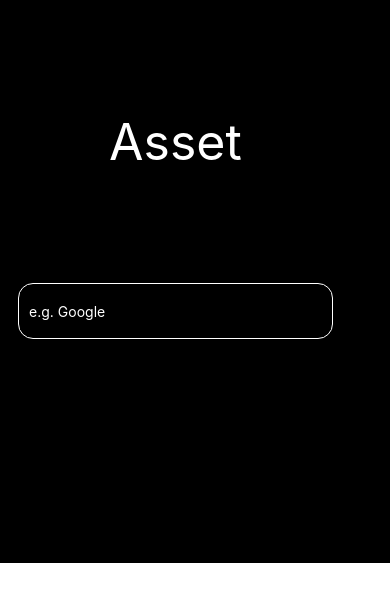
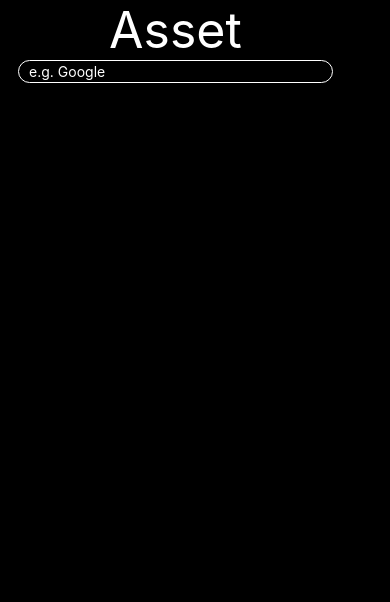
Before and after one commit to AlessandroGenerale17/E-Wallet, a React Native app: screen /AddAsset in a window 390 px wide. Shown: the top 602 px of the page. Built offline with nearby package versions, Linux system fonts and the light colour scheme.

Commit message:
keyboard dismiss now works

```diff
--- a/components/Form/index.tsx
+++ b/components/Form/index.tsx
@@ -108,7 +108,7 @@
 
     return (
         <View style={styles.form}>
-            {/* <HideKeyboard> */}
+            <HideKeyboard viewStyle={styles.TouchableWithoutFeedback}>
                 <View style={styles.inputContainer}>
                     <Text style={styles.text}>Asset</Text>
                     <AddAssetInput
@@ -117,12 +117,13 @@
                         onBlur={onBlur}
                     />
                 </View>
-            {/* </HideKeyboard> */}
                 <View style={styles.errorContainer}>
                     {formState.identifier.error && (
                         <Text>Info Error: {formState.identifier.error}</Text>
                     )}
                 </View>
+                {/* Slider indicator */}
+            </HideKeyboard>
 
             {/* <View>
                 <Text>Quantity</Text>
@@ -164,7 +165,7 @@
         fontSize: 50
     },
     TouchableWithoutFeedback: {
-        flex: 1
+        height: '100%'
     },
     inputContainer: {
         width: '90%',
@@ -173,7 +174,6 @@
         alignItems: 'center'
     },
     errorContainer: {
-        backgroundColor: 'white',
         flex: 1
     }
 });
--- a/components/HideKeyBoard/index.tsx
+++ b/components/HideKeyBoard/index.tsx
@@ -1,9 +1,17 @@
 import React from 'react';
+import { Keyboard, StyleProp, ViewStyle } from 'react-native';
 import { TouchableWithoutFeedback } from 'react-native-gesture-handler';
 
-/* FIXME add styles */
-const HideKeyboard: React.FC = ({ children }) => {
-    return <TouchableWithoutFeedback>{children}</TouchableWithoutFeedback>;
+interface IProps {
+    viewStyle: StyleProp<ViewStyle>;
+}
+
+const HideKeyboard: React.FC<IProps> = ({ children, viewStyle }) => {
+    return (
+        <TouchableWithoutFeedback style={viewStyle} onPress={() => Keyboard.dismiss()}>
+            {children}
+        </TouchableWithoutFeedback>
+    );
 };
 
 export default HideKeyboard;
```
Lines whose indentation alone changed are shown as unchanged.
